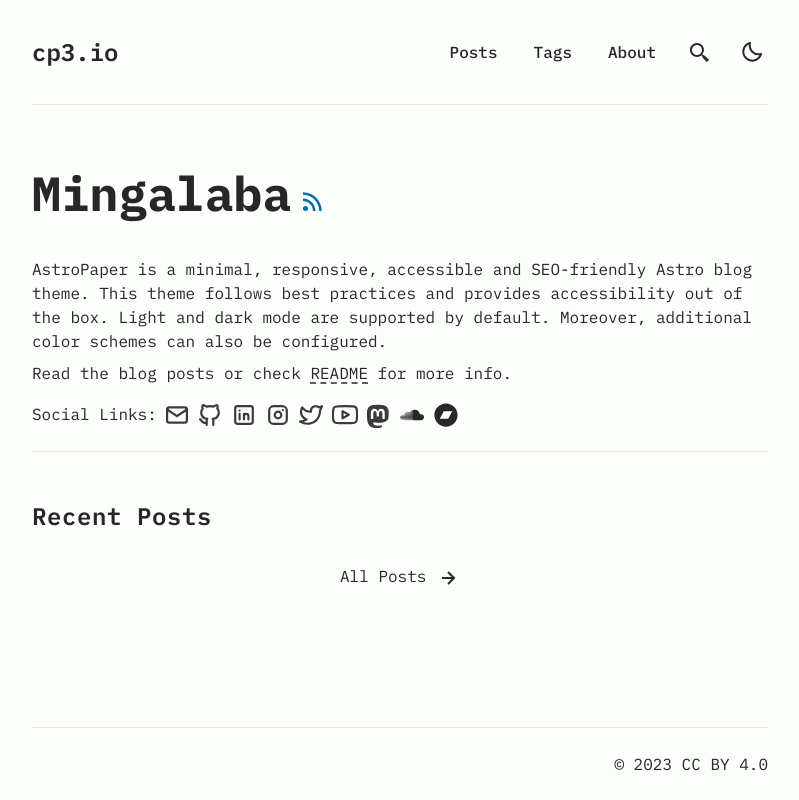
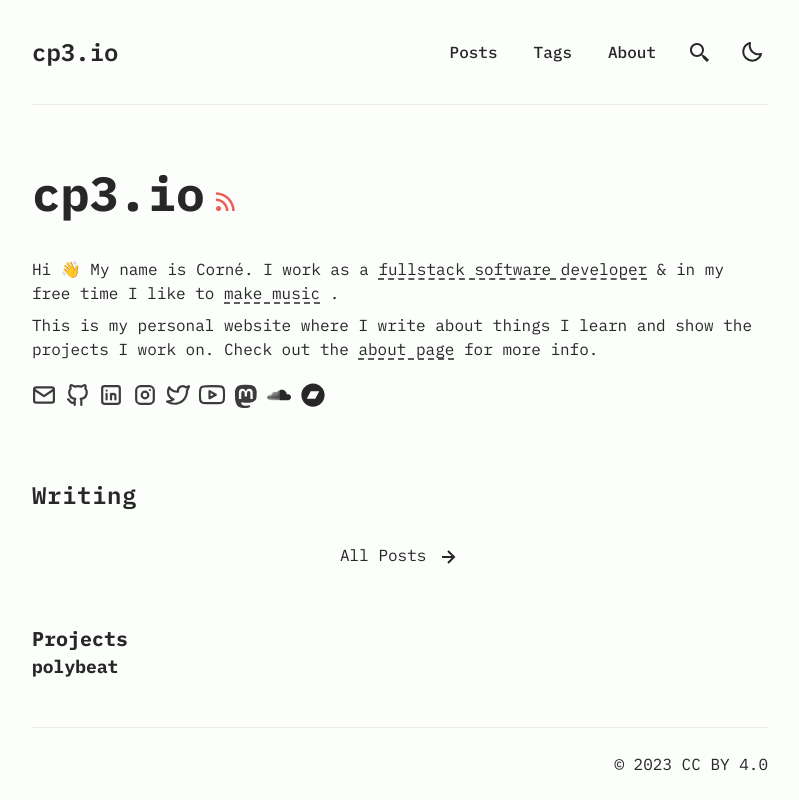
Before and after one commit to cornedriesprong/cornedriesprong.github.io, an Astro site: page / in a window 1280 px wide. Shown: the whole page, without its empty margins (240-1039 px from the left). Built offline with nearby package versions, Linux system fonts and the light colour scheme; Astro itself is replaced by a stand-in of ours.

Commit message:
added content & styling

```diff
--- a/src/layouts/PostDetails.astro
+++ b/src/layouts/PostDetails.astro
@@ -37,7 +37,11 @@ const ogUrl = new URL(ogImage ? ogImage : `${title}.png`, Astro.url.origin)
   <main id="main-content">
     <h1 class="post-title">{title}</h1>
     <Datetime datetime={pubDatetime} size="lg" className="my-2" />
-    <article id="article" role="article" class="prose mx-auto mt-8 max-w-3xl">
+    <article
+      id="article"
+      role="article"
+      class="prose mx-auto mt-8 max-w-3xl text-sm"
+    >
       <Content />
     </article>
 
--- a/src/pages/index.astro
+++ b/src/pages/index.astro
@@ -4,7 +4,6 @@ import Layout from "@layouts/Layout.astro";
 import Header from "@components/Header.astro";
 import Footer from "@components/Footer.astro";
 import LinkButton from "@components/LinkButton.astro";
-import Hr from "@components/Hr.astro";
 import Card from "@components/Card";
 import Socials from "@components/Socials.astro";
 import getSortedPosts from "@utils/getSortedPosts";
@@ -14,8 +13,6 @@ import { SOCIALS } from "@config";
 const posts = await getCollection("blog");
 
 const sortedPosts = getSortedPosts(posts);
-const featuredPosts = sortedPosts.filter(({ data }) => data.featured);
-
 const socialCount = SOCIALS.filter(social => social.active).length;
 ---
 
@@ -23,7 +20,7 @@ const socialCount = SOCIALS.filter(social => social.active).length;
   <Header />
   <main id="main-content">
     <section id="hero">
-      <h1>Mingalaba</h1>
+      <h1>cp3.io</h1>
       <a
         target="_blank"
         href="/rss.xml"
@@ -39,57 +36,41 @@ const socialCount = SOCIALS.filter(social => social.active).length;
           ></path><circle cx="6" cy="18" r="2"></circle>
         </svg>
       </a>
-
       <p>
-        AstroPaper is a minimal, responsive, accessible and SEO-friendly Astro
-        blog theme. This theme follows best practices and provides accessibility
-        out of the box. Light and dark mode are supported by default. Moreover,
-        additional color schemes can also be configured.
+        Hi 👋 My name is Corné. I work as a <LinkButton
+          className="hover:text-skin-accent underline underline-offset-4 decoration-dashed"
+          href="https://github.com/cornedriesprong"
+        >
+          fullstack software developer
+        </LinkButton> & in my free time I like to <LinkButton
+          className="hover:text-skin-accent underline underline-offset-4 decoration-dashed"
+          href="https://soundcloud.com/sleeprites"
+        >
+          make music
+        </LinkButton>.
       </p>
       <p>
-        Read the blog posts or check
+        This is my personal website where I write about things I learn and show
+        the projects I work on. Check out the
         <LinkButton
           className="hover:text-skin-accent underline underline-offset-4 decoration-dashed"
-          href="https://github.com/satnaing/astro-paper#readme"
+          href="/about"
         >
-          README
+          about page
         </LinkButton> for more info.
       </p>
       {
         // only display if at least one social link is enabled
         socialCount > 0 && (
           <div class="social-wrapper">
-            <div class="social-links">Social Links:</div>
             <Socials />
           </div>
         )
       }
     </section>
 
-    <Hr />
-
-    {
-      featuredPosts.length > 0 && (
-        <>
-          <section id="featured">
-            <h2>Featured</h2>
-            <ul>
-              {featuredPosts.map(({ data }) => (
-                <Card
-                  href={`/posts/${slugify(data)}`}
-                  frontmatter={data}
-                  secHeading={false}
-                />
-              ))}
-            </ul>
-          </section>
-          <Hr />
-        </>
-      )
-    }
-
     <section id="recent-posts">
-      <h2>Recent Posts</h2>
+      <h2>Writing</h2>
       <ul>
         {
           sortedPosts.map(
@@ -115,6 +96,13 @@ const socialCount = SOCIALS.filter(social => social.active).length;
         </LinkButton>
       </div>
     </section>
+
+    <section id="projects">
+      <p class="text-xl font-bold">Projects</p>
+      <div>
+        <p class="text-lg font-bold">polybeat</p>
+      </div>
+    </section>
   </main>
 
   <Footer />
@@ -138,10 +126,10 @@ const socialCount = SOCIALS.filter(social => social.active).length;
     @apply my-2;
   }
   .social-wrapper {
-    @apply mt-4 flex flex-col sm:flex-row sm:items-center;
+    @apply mt-5 flex flex-col sm:flex-row sm:items-center;
   }
   .social-links {
-    @apply mr-2 mb-1 whitespace-nowrap sm:mb-0;
+    @apply mr-2 whitespace-nowrap sm:mb-0;
   }
 
   /* ===== Featured & Recent Posts Sections ===== */
--- a/src/styles/base.css
+++ b/src/styles/base.css
@@ -7,16 +7,16 @@
   html[data-theme="light"] {
     --color-fill: 251, 254, 251;
     --color-text-base: 40, 39, 40;
-    --color-accent: 0, 108, 172;
+    --color-accent: 237, 92, 85;
     --color-card: 230, 230, 230;
     --color-card-muted: 205, 205, 205;
     --color-border: 236, 233, 233;
   }
   html[data-theme="dark"] {
-    --color-fill: 33, 39, 55;
-    --color-text-base: 234, 237, 243;
-    --color-accent: 255, 107, 1;
-    --color-card: 52, 63, 96;
+    --color-fill: 14, 16, 23;
+    --color-text-base: 220, 217, 211;
+    --color-accent: 230, 180, 80;
+    --color-card: 255, 143, 64;
     --color-card-muted: 138, 51, 2;
     --color-border: 171, 75, 8;
   }
@@ -49,18 +49,16 @@
     sm:scale-110;
   }
   .prose {
-    @apply prose-headings:!mb-3 prose-headings:!text-skin-base
+    @apply prose-headings:!mb-6 prose-headings:!text-skin-base
     prose-h3:italic prose-p:!text-skin-base
-    prose-a:!text-skin-base prose-a:!decoration-dashed prose-a:underline-offset-8
+    prose-a:!text-skin-base prose-a:underline-offset-4
     hover:prose-a:text-skin-accent prose-blockquote:!border-l-skin-accent
     prose-blockquote:border-opacity-50 prose-blockquote:opacity-80
     prose-figcaption:!text-skin-base prose-figcaption:opacity-70
     prose-strong:!text-skin-base
 
-
     prose-code:rounded prose-code:bg-skin-card
     prose-code:bg-opacity-75 prose-code:p-1 prose-code:!text-skin-base
-    prose-code:before:!content-[''] prose-code:after:!content-['']
     prose-pre:!text-skin-base prose-ol:!text-skin-base
     prose-ul:overflow-x-clip prose-ul:!text-skin-base prose-li:marker:!text-skin-accent
     prose-table:text-skin-base prose-th:border
```
